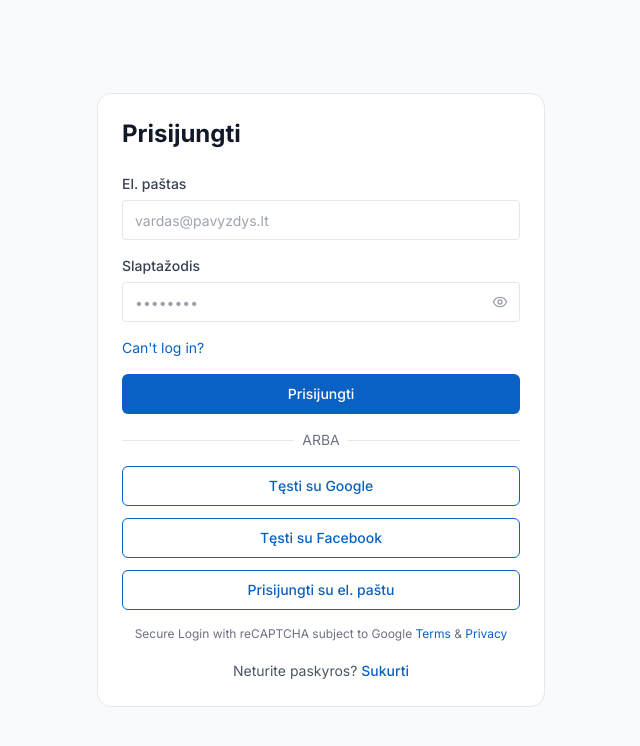
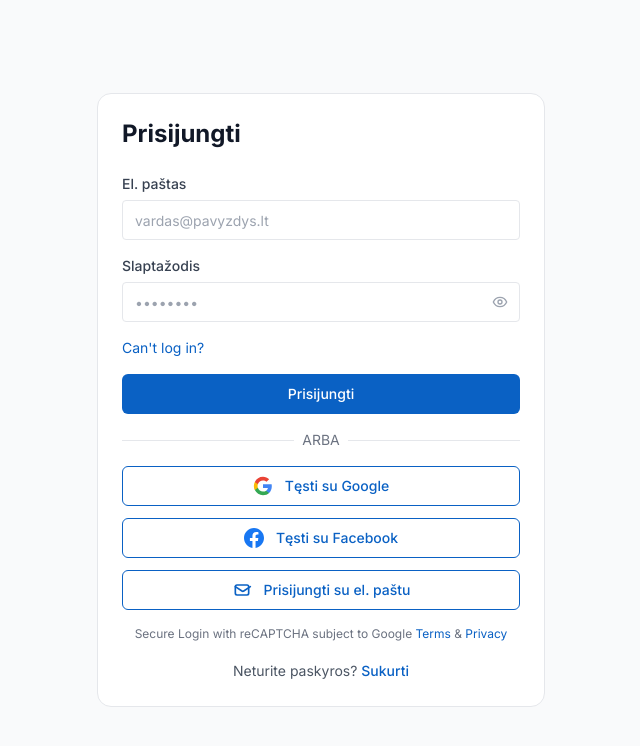
Before and after one commit to arunasjusas/figma, a React (Vite) app: page /login in a window 1280 px wide. Shown: the top 746 px of the page, without its empty margins (319-959 px from the left). Built offline with nearby package versions, Linux system fonts and the light colour scheme.

Commit message:
feat: add Google, Facebook, and email icons to login buttons

```diff
--- a/src/features/auth/pages/LoginPage.tsx
+++ b/src/features/auth/pages/LoginPage.tsx
@@ -89,14 +89,45 @@
         </div>
 
         <div className="space-y-3">
-          <Button type="button" variant="outline" className="w-full">
-            Tęsti su Google
+          <Button type="button" variant="outline" className="w-full flex items-center justify-center gap-3">
+            {/* Google Icon */}
+            <svg width="20" height="20" viewBox="0 0 24 24" fill="none">
+              <path
+                d="M22.56 12.25c0-.78-.07-1.53-.2-2.25H12v4.26h5.92c-.26 1.37-1.04 2.53-2.21 3.31v2.77h3.57c2.08-1.92 3.28-4.74 3.28-8.09z"
+                fill="#4285F4"
+              />
+              <path
+                d="M12 23c2.97 0 5.46-.98 7.28-2.66l-3.57-2.77c-.98.66-2.23 1.06-3.71 1.06-2.86 0-5.29-1.93-6.16-4.53H2.18v2.84C3.99 20.53 7.7 23 12 23z"
+                fill="#34A853"
+              />
+              <path
+                d="M5.84 14.09c-.22-.66-.35-1.36-.35-2.09s.13-1.43.35-2.09V7.07H2.18C1.43 8.55 1 10.22 1 12s.43 3.45 1.18 4.93l2.85-2.22.81-.62z"
+                fill="#FBBC05"
+              />
+              <path
+                d="M12 5.38c1.62 0 3.06.56 4.21 1.64l3.15-3.15C17.45 2.09 14.97 1 12 1 7.7 1 3.99 3.47 2.18 7.07l3.66 2.84c.87-2.6 3.3-4.53 6.16-4.53z"
+                fill="#EA4335"
+              />
+            </svg>
+            <span>Tęsti su Google</span>
           </Button>
-          <Button type="button" variant="outline" className="w-full">
-            Tęsti su Facebook
+          <Button type="button" variant="outline" className="w-full flex items-center justify-center gap-3">
+            {/* Facebook Icon */}
+            <svg width="20" height="20" viewBox="0 0 24 24" fill="none">
+              <path
+                d="M24 12.073c0-6.627-5.373-12-12-12s-12 5.373-12 12c0 5.99 4.388 10.954 10.125 11.854v-8.385H7.078v-3.47h3.047V9.43c0-3.007 1.792-4.669 4.533-4.669 1.312 0 2.686.235 2.686.235v2.953H15.83c-1.491 0-1.956.925-1.956 1.874v2.25h3.328l-.532 3.47h-2.796v8.385C19.612 23.027 24 18.062 24 12.073z"
+                fill="#1877F2"
+              />
+            </svg>
+            <span>Tęsti su Facebook</span>
           </Button>
-          <Button type="button" variant="outline" className="w-full">
-            Prisijungti su el. paštu
+          <Button type="button" variant="outline" className="w-full flex items-center justify-center gap-3">
+            {/* Email Icon */}
+            <svg width="20" height="20" viewBox="0 0 24 24" fill="none" stroke="currentColor" strokeWidth="2">
+              <rect x="4" y="6" width="16" height="12" rx="2" />
+              <path d="M4 8l7.89 5.26a2 2 0 002.22 0L22 8" strokeLinecap="round" strokeLinejoin="round" />
+            </svg>
+            <span>Prisijungti su el. paštu</span>
           </Button>
         </div>
 
```
